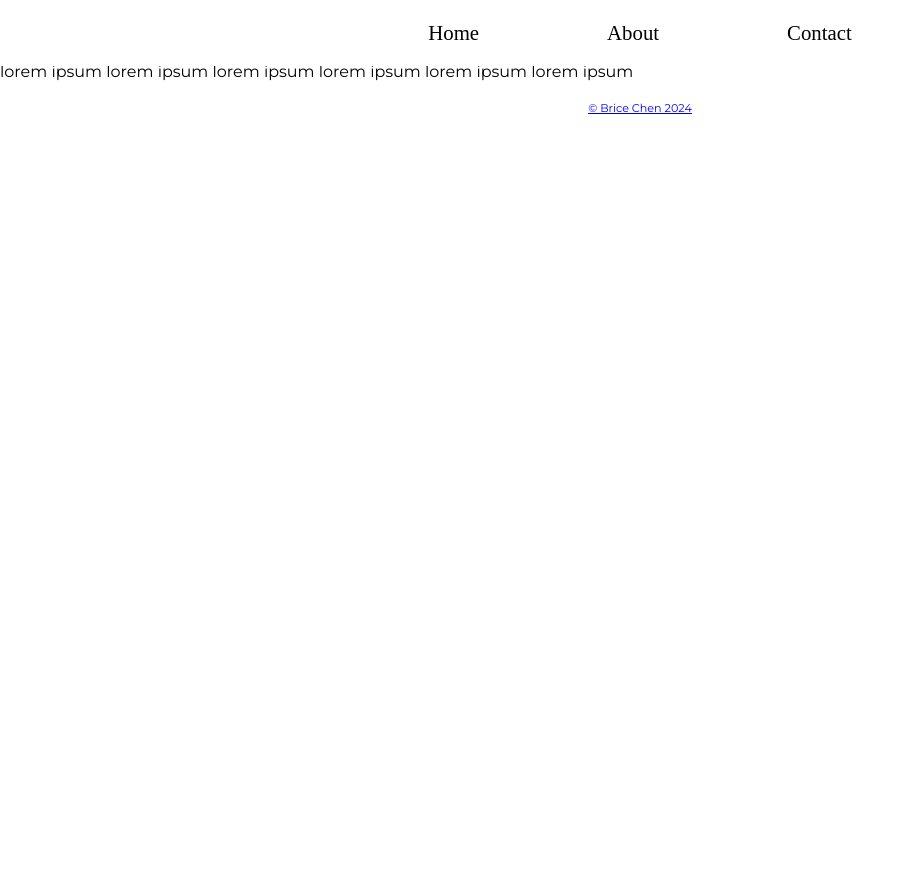
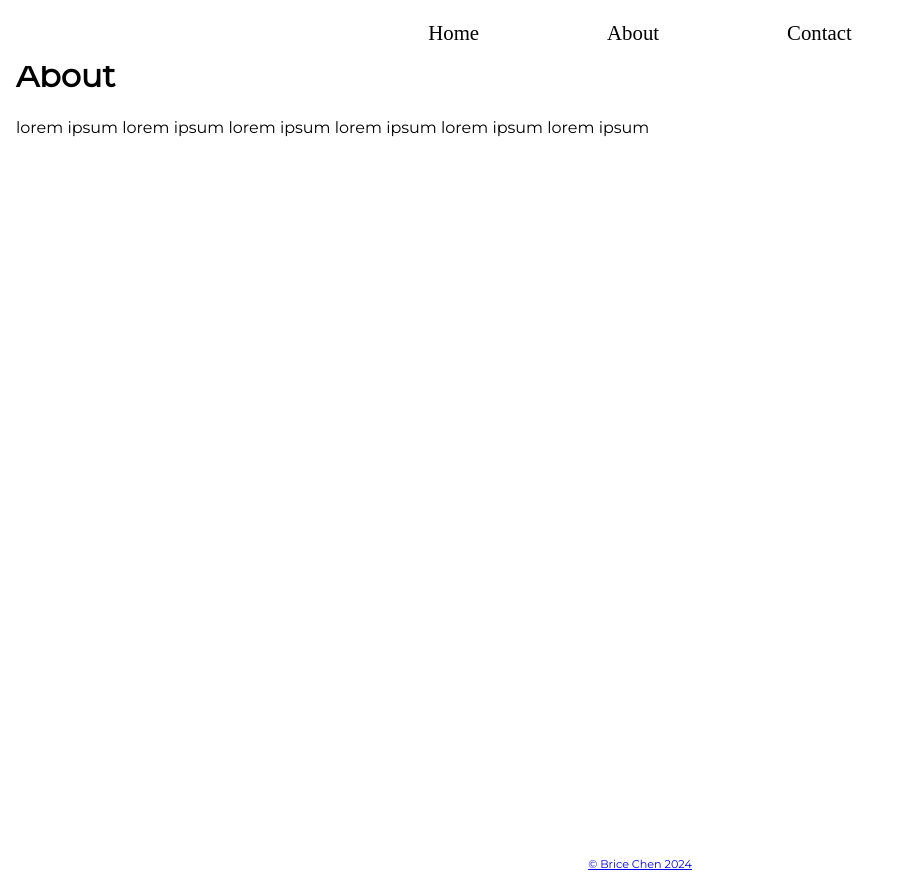
Before and after one commit to bChen-95/christianMS, a React (Vite) app: page /about in a window 1280 px wide. Shown: the whole page, without its empty margins (0-914 px from the left). Before the commit the page ends 800 px from the top, so only its background shows below. Built offline with nearby package versions, Linux system fonts and the light colour scheme.

Commit message:
adjust styling for about section and footer, still needs some work. Footer not perfect yet

```diff
--- a/src/components/AboutSection.jsx
+++ b/src/components/AboutSection.jsx
@@ -5,7 +5,7 @@ function AboutSection() {
 
     if (path === '/about') {
         return (
-            <div>
+            <div className="about-page">
                 <h1>About</h1>
                 <p>lorem ipsum lorem ipsum lorem ipsum lorem ipsum lorem ipsum lorem ipsum</p>
             </div>
--- /dev/null
+++ b/src/scss/components/_aboutPage.scss
@@ -0,0 +1,4 @@
+.about-page{
+    height: 100dvh;
+    margin: 3.5rem 1rem 0;
+}
--- a/src/scss/components/_footer.scss
+++ b/src/scss/components/_footer.scss
@@ -1,4 +1,8 @@
 footer {
   text-align: center;
   font-size: 0.7rem;
+  position: relative;
+  bottom: 0;
+  right: 0;
+  left: 0;
 }
--- a/src/scss/styles.scss
+++ b/src/scss/styles.scss
@@ -7,6 +7,7 @@
 @use './components/infoSection';
 @use './components/contactForm';
 @use './components/footer';
+@use './components/aboutPage';
 
 //fonts
 @use './base/font';
--- a/styles.css
+++ b/styles.css
@@ -254,6 +254,15 @@ nav ul li a:hover {
 footer {
   text-align: center;
   font-size: 0.7rem;
+  position: relative;
+  bottom: 0;
+  right: 0;
+  left: 0;
+}
+
+.about-page {
+  height: 100dvh;
+  margin: 3.5rem 1rem 0;
 }
 
 h1,
```
Also changed, not shown: 1 other file (tests, documents, lock files or other folders).
